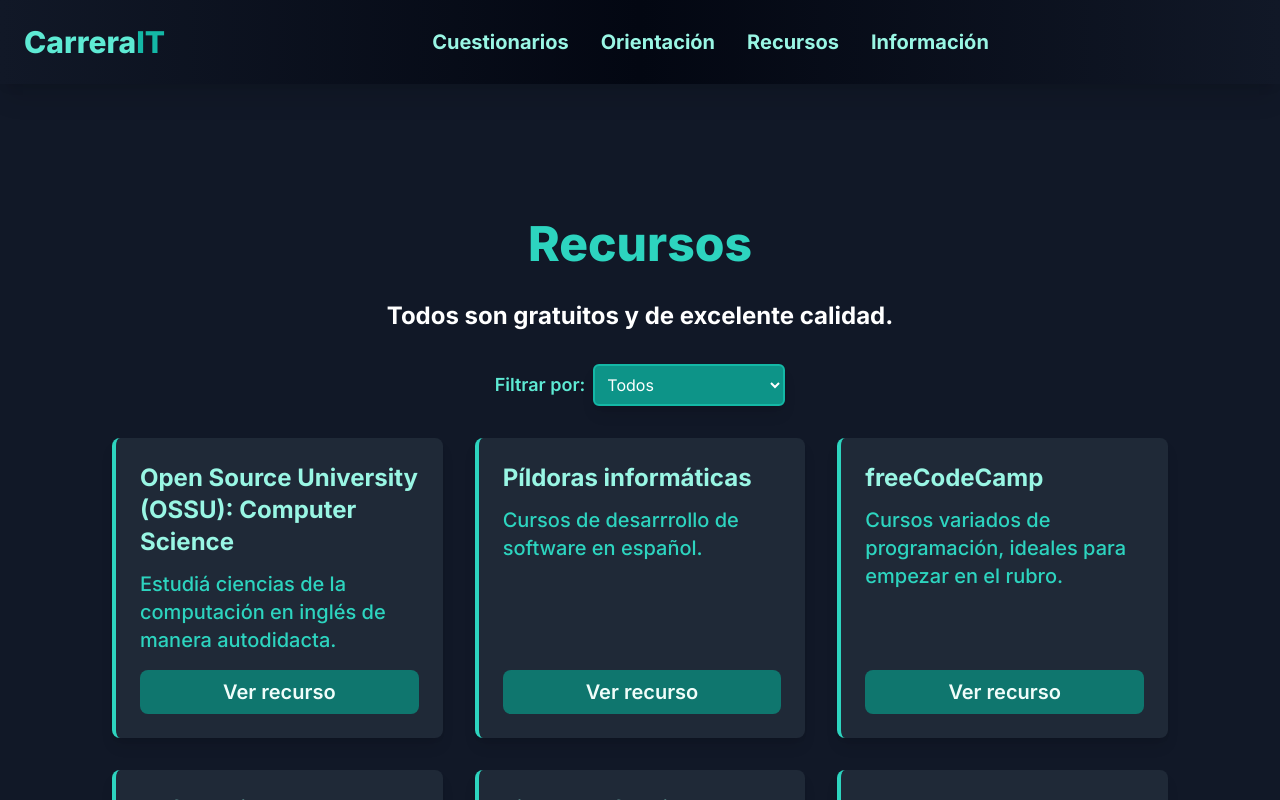
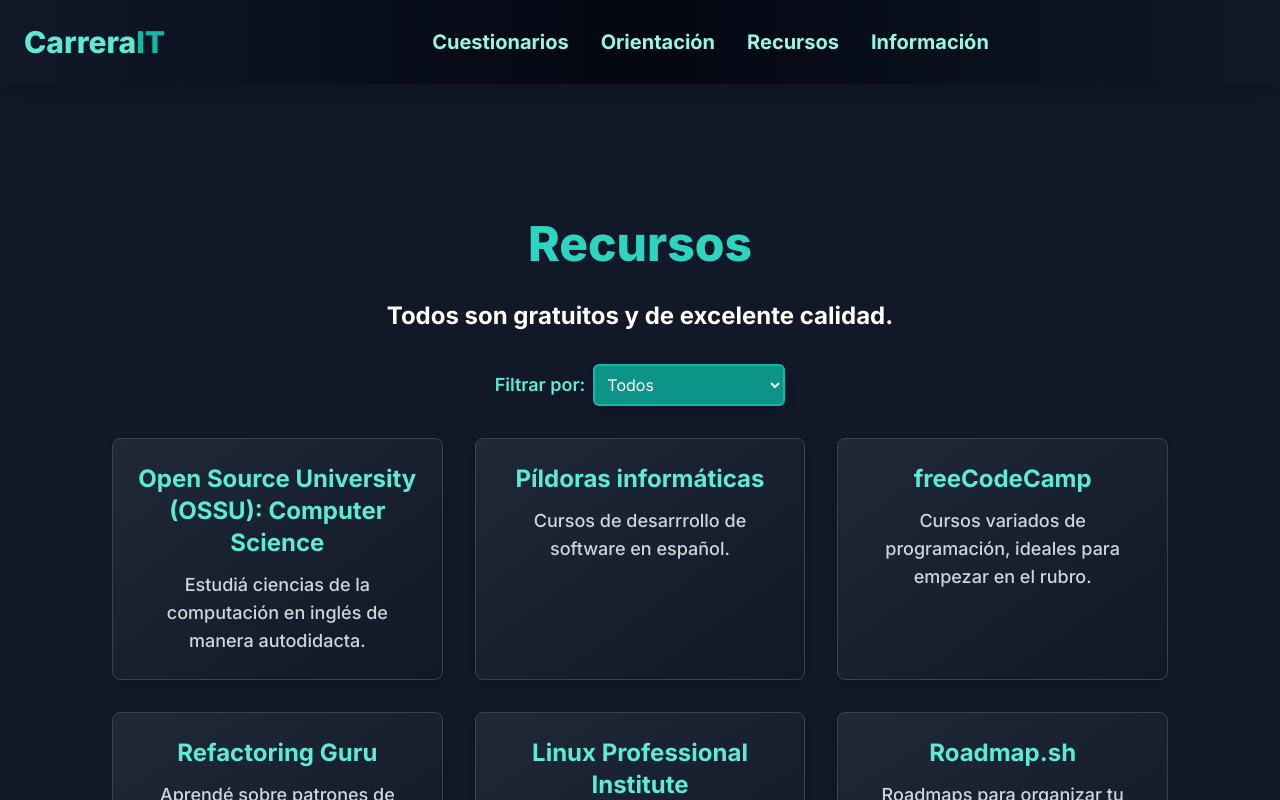
Before and after one commit to aronmilenait/carrerait-roadmap, a Next.js app in the folder carrerait-roadmap/: page /recursos in a window 1280 px wide. Shown: the top 800 px of the page. Built offline with nearby package versions, Linux system fonts and the light colour scheme.

Commit message:
refactor: improve the appearance of the cards.

```diff
--- a/carrerait-roadmap/src/app/components/Resources.tsx
+++ b/carrerait-roadmap/src/app/components/Resources.tsx
@@ -53,25 +53,20 @@ const Resources = () => {
       </div>
       <div className="grid gap-8 sm:grid-cols-1 md:grid-cols-2 lg:grid-cols-3">
         {filteredResources.map((resource, index) => (
-          <div
+          <a
             key={index}
-            className="p-6 bg-gray-800 rounded-lg shadow-lg border-l-4 border-teal-400 flex flex-col justify-between min-h-[200px]"
+            href={resource.link}
+            target="_blank"
+            rel="noopener noreferrer"
+            className="text-center p-6 rounded-lg shadow-md border border-gray-700 bg-gradient-to-br from-gray-800 to-gray-900 hover:shadow-xl transition-transform duration-300 ease-out transform hover:scale-105 flex flex-col items-center justify-center min-h-[180px] max-h[200px] hover:border-teal-500 hover:bg-gradient-to-br hover:from-teal-800 hover:to-gray-900"
           >
-            <p className="text-teal-200 text-2xl font-bold mb-3">
+            <p className="text-teal-300 text-2xl font-bold mb-3">
               {resource.title}
             </p>
-            <p className="text-teal-400 text-xl font-medium mb-4 flex-grow">
+            <p className="text-gray-300 text-lg font-medium flex-grow">
               {resource.description}
             </p>
-            <a
-              href={resource.link}
-              target="_blank"
-              rel="noopener noreferrer"
-              className="text-teal-50 text-center text-xl bg-teal-700 py-2 px-4 rounded-lg hover:bg-teal-900 font-semibold transition-colors duration-300"
-            >
-              Ver recurso
-            </a>
-          </div>
+          </a>
         ))}
       </div>
     </section>
```
